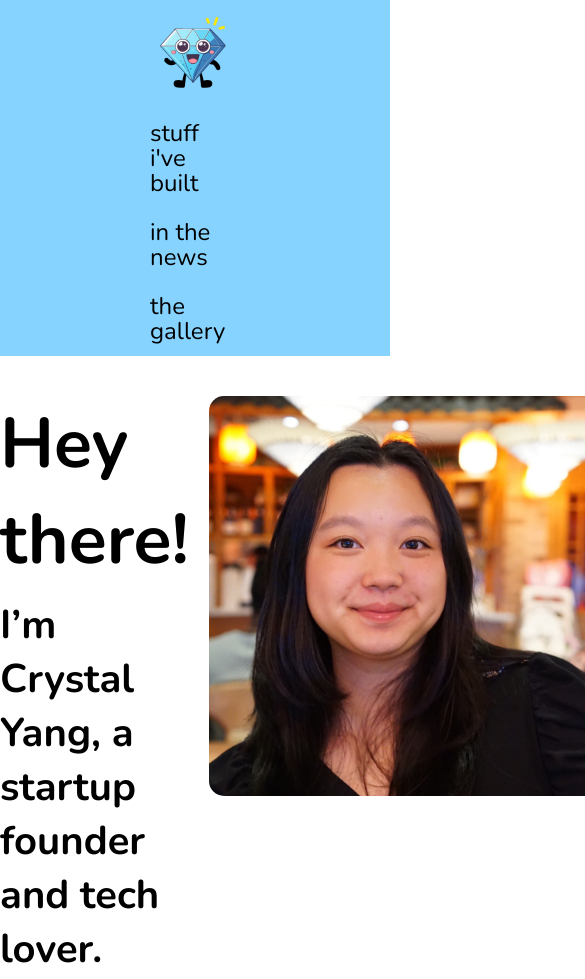
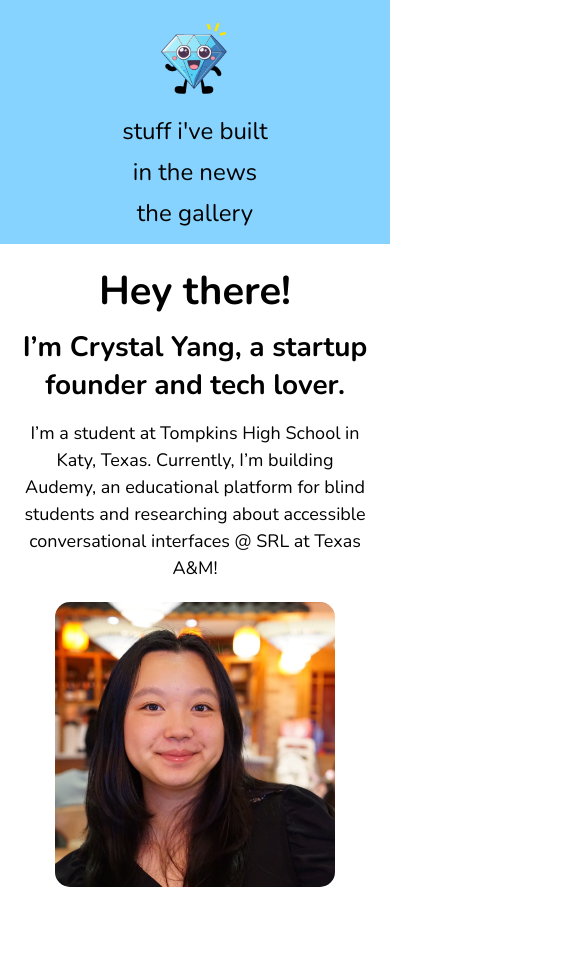
Before and after one commit to Crustaly/crystalyangsite, a plain HTML site: page index.html in a window 390 px wide. Shown: the top 979 px of the page, 585 px wide, since content can reach past the window. After the commit the page ends 907 px from the top, so only its background shows below. Drawn offline with nearby package versions, Linux system fonts and the light colour scheme.

Commit message:
mobile compatible

```diff
--- a/projects.css
+++ b/projects.css
@@ -182,3 +182,22 @@ body {
     margin-bottom: 40px;
   }
 }
+/* Responsive styling for mobile */
+@media screen and (max-width: 768px) {
+  .intro h1 {
+    font-size: 32px; /* Adjust font size for smaller screens */
+    margin-bottom: 8px; /* Reduce margin */
+    text-align: center; /* Center-align for mobile */
+  }
+
+  .intro .subheading {
+    font-size: 24px; /* Adjust font size for smaller screens */
+    font-weight: bold;
+    margin-bottom: 16px; /* Adjust spacing for smaller screens */
+    text-align: center; /* Center-align for mobile */
+  }
+
+  .text-content {
+    padding-left: 0; /* Remove padding on smaller screens */
+  }
+}
--- a/styles.css
+++ b/styles.css
@@ -1,3 +1,4 @@
+/* General styling */
 * {
   margin: 0;
   padding: 0;
@@ -13,7 +14,7 @@ body {
 /* Responsive Header */
 .header {
   display: flex;
-  justify-content: center; /* Center everything */
+  justify-content: center;
   align-items: center;
   background-color: #86d3ff;
   padding: 0px 120px;
@@ -31,23 +32,24 @@ body {
 
 .header a.logo {
   font-weight: bold;
-  margin-right: 3px; /* Add space between logo and nav items */
+  margin-right: 3px;
 }
+
 .logo-image {
-  width: 80px; /* Set a fixed width */
-  height: auto; /* Maintain aspect ratio */
-  margin-right: 30px; /* Add space between the logo and the nav items */
+  width: 80px;
+  height: auto;
+  margin-right: 30px;
   margin-left: 30px;
 }
 
 .header-right {
   display: flex;
-  justify-content: space-between; /* Even spacing between nav items */
+  justify-content: space-between;
   flex-grow: 1;
 }
 
 .header-right a {
-  margin: 0 20px; /* Add spacing between the navigation items */
+  margin: 0 20px;
 }
 
 .header a:hover {
@@ -57,25 +59,6 @@ body {
 .header a.active {
   background-color: transparent;
   color: black;
-}
-
-/* Responsive Media Queries */
-@media screen and (max-width: 768px) {
-  .header {
-    flex-direction: column;
-  }
-
-  .header a {
-    float: none;
-    display: block;
-    text-align: left;
-    padding-left: 10px;
-  }
-
-  .header-right {
-    flex-direction: column;
-    align-items: center;
-  }
 }
 
 /* Intro and content styling */
@@ -120,3 +103,60 @@ body {
   font-size: 24px;
   line-height: 1.6;
 }
+
+/* Responsive styling for mobile */
+@media screen and (max-width: 768px) {
+  /* Header adjustments */
+  .header {
+    flex-direction: column;
+    padding: 10px;
+  }
+
+  .header a {
+    float: none;
+    display: block;
+    text-align: center;
+    padding: 8px;
+  }
+
+  .header-right {
+    flex-direction: column;
+    align-items: center;
+  }
+
+  /* Stack text first, then image in the intro */
+  .intro {
+    flex-direction: column;
+    align-items: center;
+    margin: 20px auto;
+    padding: 0 20px;
+  }
+
+  .text-content {
+    max-width: 100%;
+    text-align: center;
+  }
+
+  .profile-photo {
+    width: 80%; /* Resize image for mobile */
+    height: auto; /* Maintain aspect ratio */
+    margin-left: 0;
+    margin-top: 20px; /* Space below the text */
+  }
+
+  /* Adjust font sizes for readability on mobile */
+  .intro h1 {
+    font-size: 40px;
+    margin-bottom: 10px;
+  }
+
+  .intro .subheading {
+    font-size: 28px;
+    margin-bottom: 16px;
+  }
+
+  .intro .description {
+    font-size: 18px;
+    line-height: 1.5;
+  }
+}
```
Also changed, not shown: press.html (+1 -1 lines), projects.html (+1 -1 lines), images/Build.png (added), images/projects-removebg-preview.png (added), images/recognition-removebg-preview.png (added), images/star.png (added), images/testing.gif (added).
